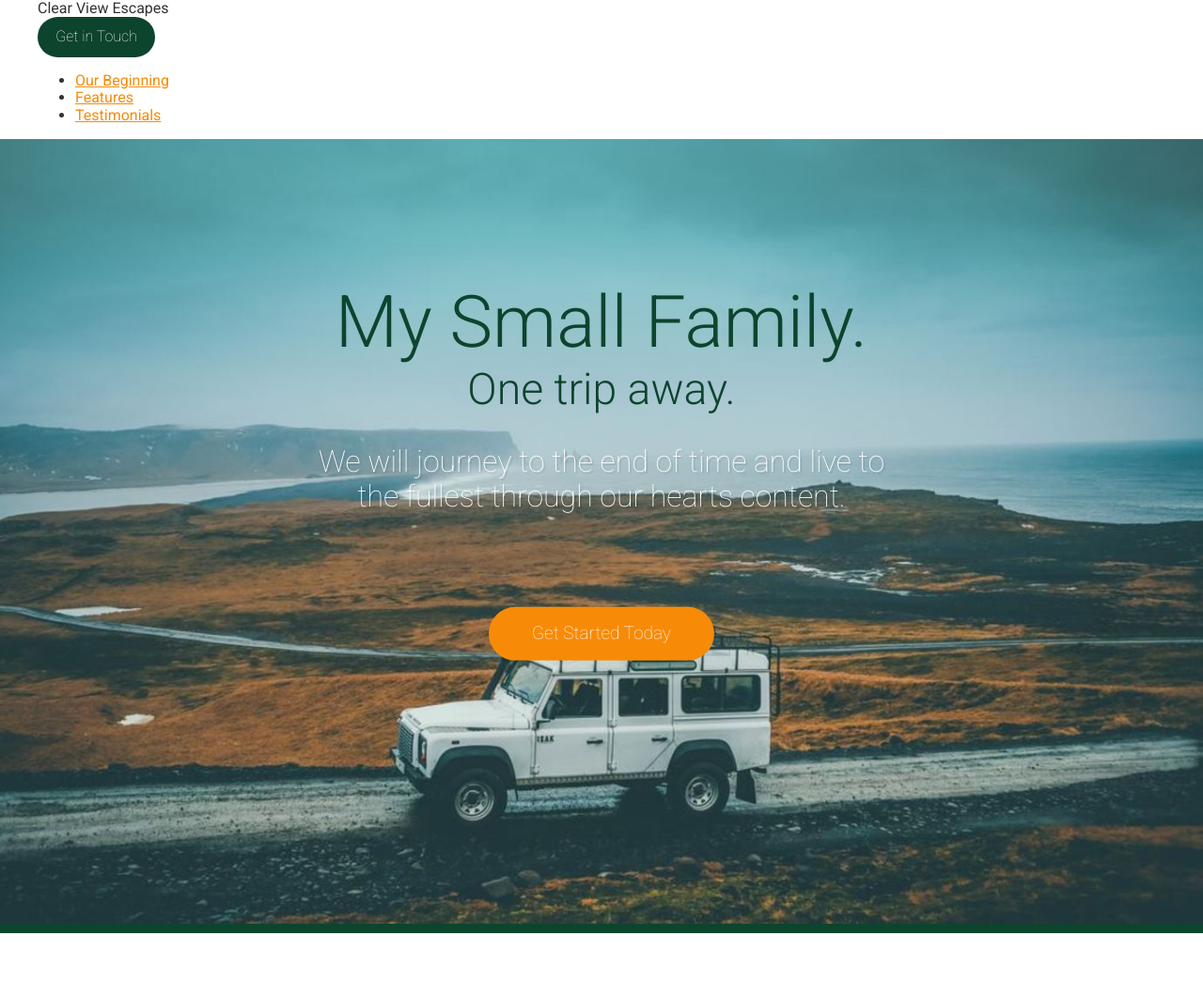
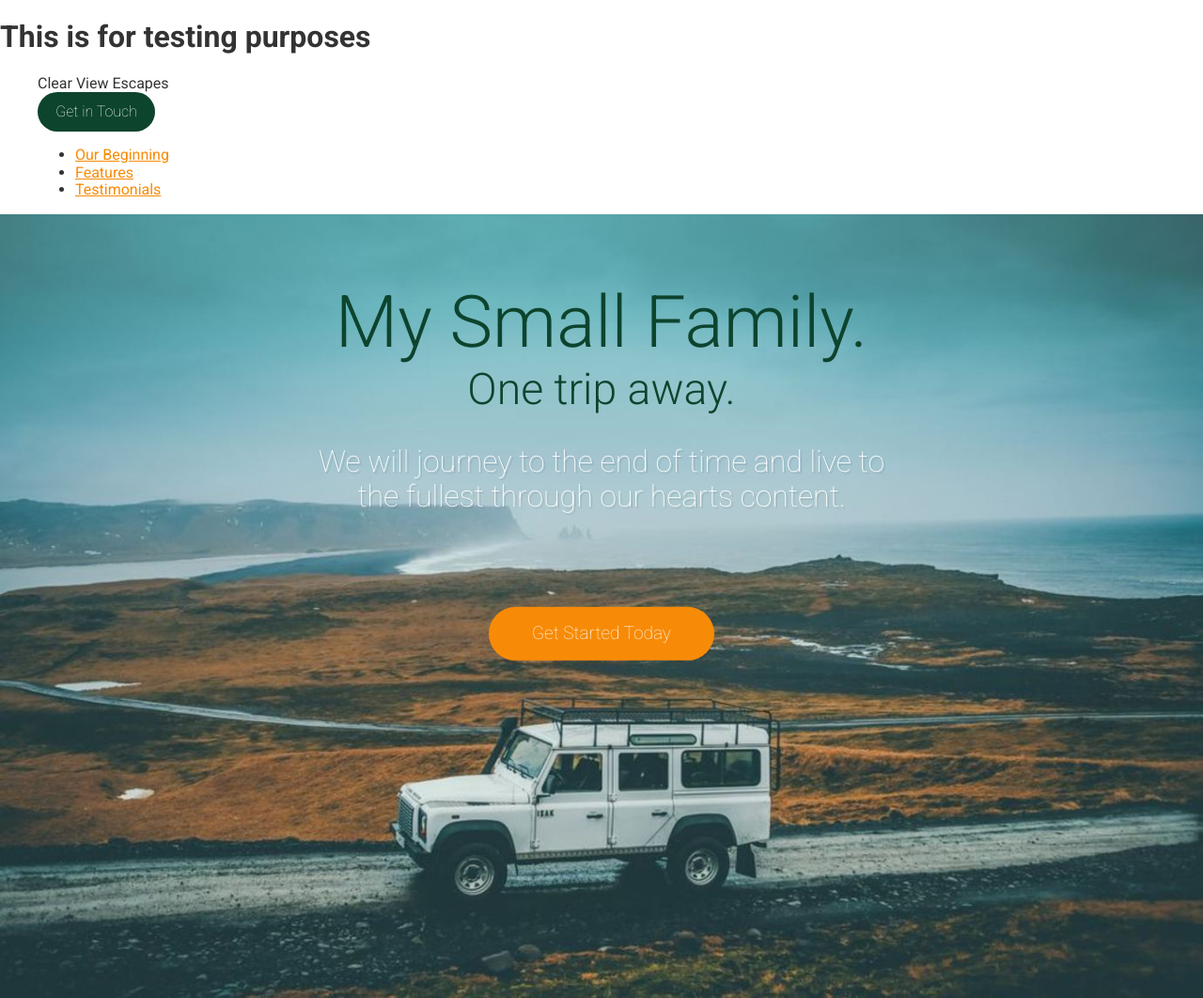
Before and after one commit to madhesca/My-First-Project, a website: page app/index.html in a window 1280 px wide. Shown: the top 1062 px of the page at 94% size. Drawn offline with Linux system fonts and the light colour scheme.

Commit message:
testing for push

```diff
--- a/app/index.html
+++ b/app/index.html
@@ -14,6 +14,7 @@
 
 </head>
 <body>
+<h1>This is for testing purposes</h1>
 <!--HEADER STARTS HERE -->
   <header class="site-header">
     <div class="wrapper">
```
